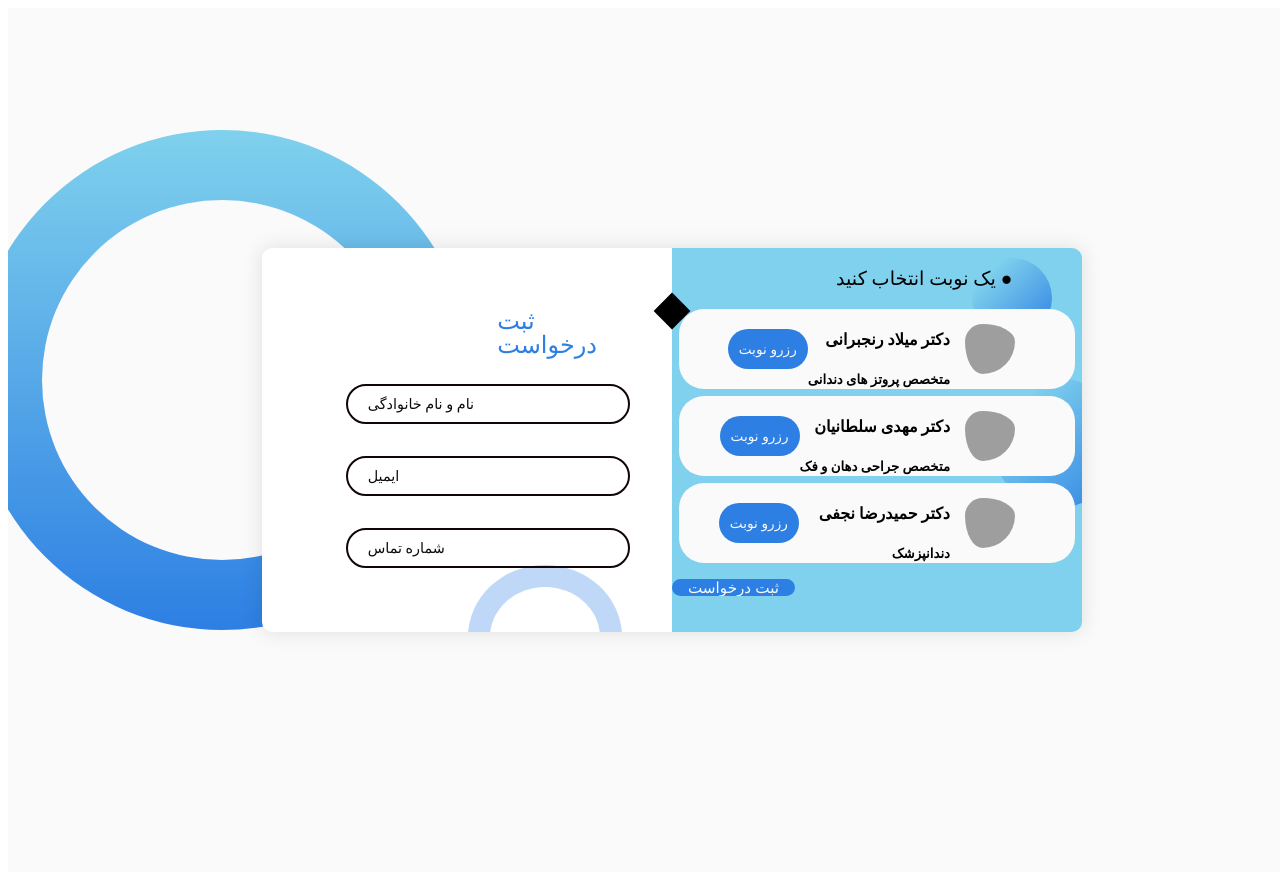
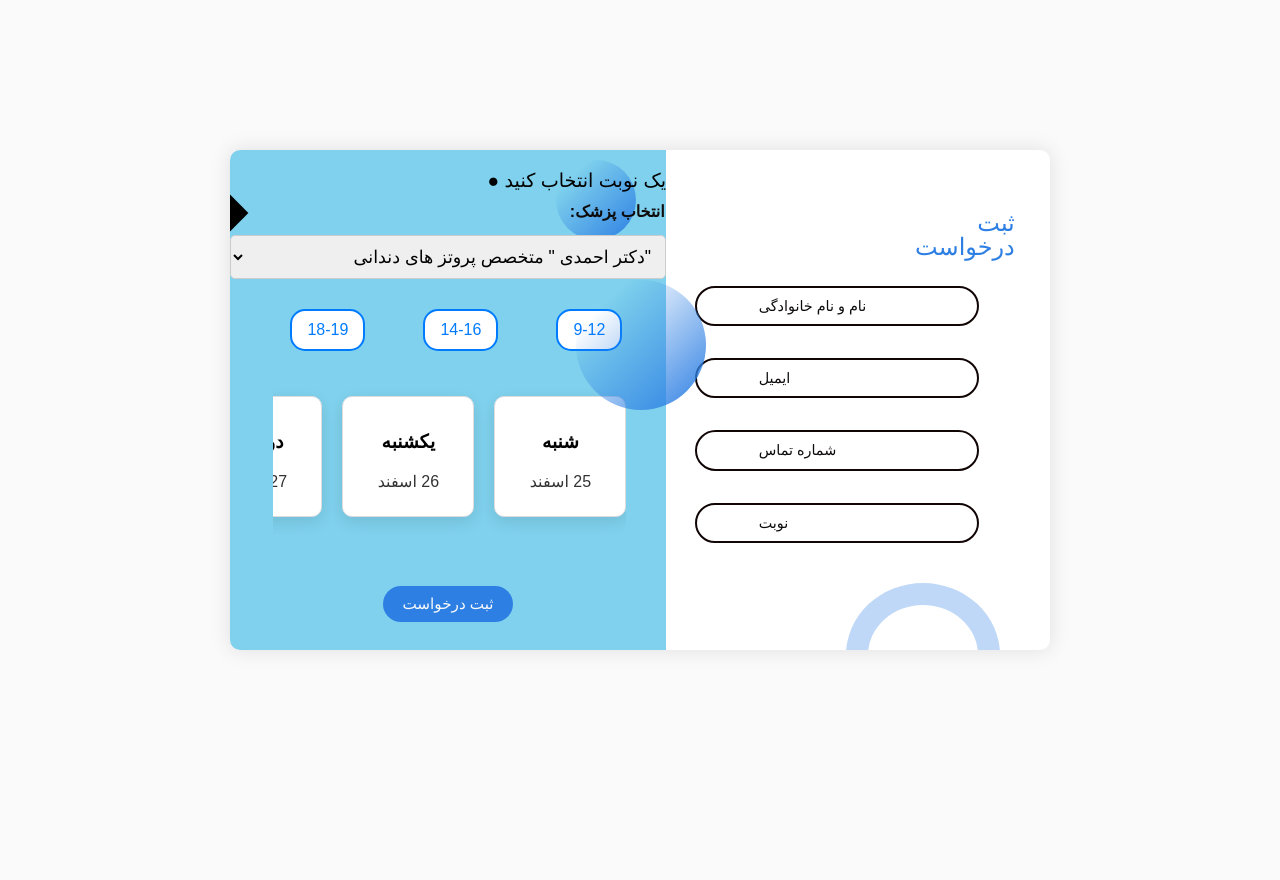
Before and after one commit to reyhanehghodrati/Dental-Clinic-Site, a PHP site: page /html/reserv.html in a window 1280 px wide; the page is wider, and only the part inside the window is pictured. After the commit the page ends 651 px from the top of that part, so only its background shows below. Run offline with PHP 8.4, Linux system fonts and the light colour scheme; some libraries are stand-ins or nearby versions; grey boxes are pictures that could not be loaded.

Commit message:
css docters and turn

```diff
--- a/css/reserv.css
+++ b/css/reserv.css
@@ -9,6 +9,7 @@
   display: flex;
   align-items: center;
   justify-content: center;
+  height: 500px;
 }
 
 .form {
@@ -21,6 +22,7 @@
   overflow: hidden;
   display: grid;
   grid-template-columns: repeat(2, 1fr);
+  height: 500px;
 }
 
 .contact-form {
@@ -64,6 +66,7 @@
   z-index: 10;
   overflow: hidden;
   position: relative;
+  height: 500px;
 }
 .img-moshaver{
   width: 300px;
--- a/html/reserv.html
+++ b/html/reserv.html
@@ -5,6 +5,7 @@
   <meta name="viewport" content="width=device-width, initial-scale=1.0" />
   <title>رزرو نوبت </title>
   <link rel="stylesheet" href="../css/reserv.css" />
+  <link rel="stylesheet" href="../css/mohasebeh.css"/>
   <script
     src="https://kit.fontawesome.com/64d58efce2.js"
     crossorigin="anonymous"
@@ -48,6 +49,97 @@
     .tt{
       margin-left: 20px;
     }
+    .btn{
+      margin-top:40px;
+      margin-right: 35%;
+
+    }
+    .form{
+      height: 500px;
+    }
+    #p-time{
+      position: relative;
+      margin-right: 10px;
+      font-size: 1rem;
+      font-weight: bold;
+    }
+    .reserv{
+      /*background-color: #da4453;*/
+      width: 90%;
+      height: 150px;
+      margin: 20px;
+      margin-top: -35px;
+    }
+    .blog-section {
+      margin: 50px auto;
+      text-align: center;
+      width: 90%;
+    }
+
+    .blog-section h2 {
+      margin-bottom: 20px;
+    }
+
+    .blog-container {
+      display: flex;
+      overflow-x: auto;
+      gap: 20px;
+      padding: 20px 0;
+      scroll-behavior: smooth;
+    }
+
+    .blog-card {
+      flex: 0 0 100px;
+      background-color: #fff;
+      border: 1px solid #ddd;
+      border-radius: 10px;
+      box-shadow: 0 5px 15px rgba(0, 0, 0, 0.1);
+      text-align: center;
+      padding: 15px;
+      cursor: pointer;
+    }
+    .blog-card p {
+      font-size: 1rem;
+      color: #333;
+      margin: 10px 0;
+    }
+
+    #scrollButton {
+      margin-top: 30px;
+      padding: 10px 20px;
+      font-size: 1rem;
+      color: #fff;
+      background-color: #007bff;
+      border: none;
+      border-radius: 5px;
+      cursor: pointer;
+      transition: background-color 0.3s ease, transform 0.3s ease;
+      height: 100%;
+    }
+
+    #scrollButton:hover {
+      background-color: #0056b3;
+      transform: scale(1.05);
+    }
+    .t-reserv span {
+         display: inline-block;
+         background-color: #ffffff;
+         border-radius: 15px;
+         border: 2px solid #007bff;
+         padding: 10px 15px;
+         margin: 10px;
+         margin-right: 10%;
+         text-align: center;
+         color: #007bff;
+         cursor: pointer;
+         transition: all 0.3s ease-in-out;
+
+       }
+
+    .t-reserv span:hover {
+      background-color: #e3f2fd;
+      transform: scale(1.05);
+    }
   </style>
 </head>
 <body>
@@ -74,6 +166,11 @@
                 <label for="phone">شماره تماس</label>
                 <span>Phone</span>
               </div>
+              <div class="input-container">
+                <input type="text" name="nobat" class="input" readonly />
+                <label for="nobat">نوبت</label>
+                <span>Phone</span>
+              </div>
             </div>
           </div>
         </div>
@@ -84,25 +181,59 @@
           <div class="input-container">
             <p class="p-time">یک نوبت انتخاب کنید ●</p>
 <!--            <input type="datetime-local" name="appointment_time" class="input2 input" required />-->
-            <div class="docks" dir="rtl">
-              <img class="doc_img" src="https://storage.darmankade.com/public/images/doctor/-3735539088958595570.webp" >
-              <div><h4>دکتر میلاد رنجبرانی</h4>
-                <h5>متخصص پروتز های دندانی</h5></div>
-              <button class="btn-t"> رزرو نوبت</button>
+<!--            <div class="docks" dir="rtl">-->
+<!--              <img class="doc_img" src="https://storage.darmankade.com/public/images/doctor/-3735539088958595570.webp" >-->
+<!--              <div><h4>دکتر میلاد رنجبرانی</h4>-->
+<!--                <h5>متخصص پروتز های دندانی</h5></div>-->
+<!--              <button class="btn-t"> رزرو نوبت</button>-->
+<!--            </div>-->
+<!--            <div class="docks" dir="rtl">-->
+<!--              <img class="doc_img" src="https://storage.darmankade.com/public/images/doctor/-5212151467760930765.PNG" >-->
+<!--              <div ><h4>دکتر مهدی سلطانیان</h4>-->
+<!--                <h5>متخصص جراحی دهان و فک </h5></div>-->
+<!--              <button class="btn-t"> رزرو نوبت</button>-->
+<!--            </div>-->
+<!--            <div class="docks" dir="rtl">-->
+<!--              <img class="doc_img" src="https://storage.darmankade.com/public/images/doctor/-6706642858205703586.JPG" >-->
+<!--              <div class="tt"><h4>دکتر حمیدرضا نجفی</h4>-->
+<!--                <h5>دندانپزشک</h5></div>-->
+<!--              <button class="btn-t" > رزرو نوبت</button>-->
+<!--            </div>-->
+            <!-- نام پزشک -->
+            <div class="dropdown-section">
+              <label for="doctor" id="p-time">انتخاب پزشک:</label>
+              <select id="doctor" name="doctor">
+                <option value="dr-ahmadi">"دکتر احمدی " متخصص پروتز های دندانی </option>
+                <option value="dr-mohammadi">"دکتر محمدی" متخصص جراحی دهان و فک </option>
+                <option value="dr-karimi">"  دکتر کریمی " دندانپزشک</option>
+              </select>
             </div>
-            <div class="docks" dir="rtl">
-              <img class="doc_img" src="https://storage.darmankade.com/public/images/doctor/-5212151467760930765.PNG" >
-              <div ><h4>دکتر مهدی سلطانیان</h4>
-                <h5>متخصص جراحی دهان و فک </h5></div>
-              <button class="btn-t"> رزرو نوبت</button>
+          </div>
+          <div class="t-reserv">
+            <span >9-12</span>
+            <span >14-16</span>
+            <span >18-19</span>
+          </div>
+          <div class="reserv">
+            <div class="blog-section">
+<!--              <h2>مجله آموزش  </h2>-->
+              <div class="blog-container">
+                <div class="blog-card">
+                  <h3>شنبه</h3>
+                  <p>25 اسفند</p>
+                </div>
+                <div class="blog-card">
+                  <h3>یکشنبه</h3>
+                  <p>26 اسفند</p>
+                </div>
+                <div class="blog-card">
+                  <h3>دوشنبه</h3>
+                  <p>27 اسفند</p>
+                </div>
+                <button id="scrollButton">مشاهده بیشتر</button>
+              </div>
+
             </div>
-            <div class="docks" dir="rtl">
-              <img class="doc_img" src="https://storage.darmankade.com/public/images/doctor/-6706642858205703586.JPG" >
-              <div class="tt"><h4>دکتر حمیدرضا نجفی</h4>
-                <h5>دندانپزشک</h5></div>
-              <button class="btn-t"> رزرو نوبت</button>
-            </div>
-
           </div>
           <input type="submit" value="ثبت درخواست" class="btn " />
         </div>
```
